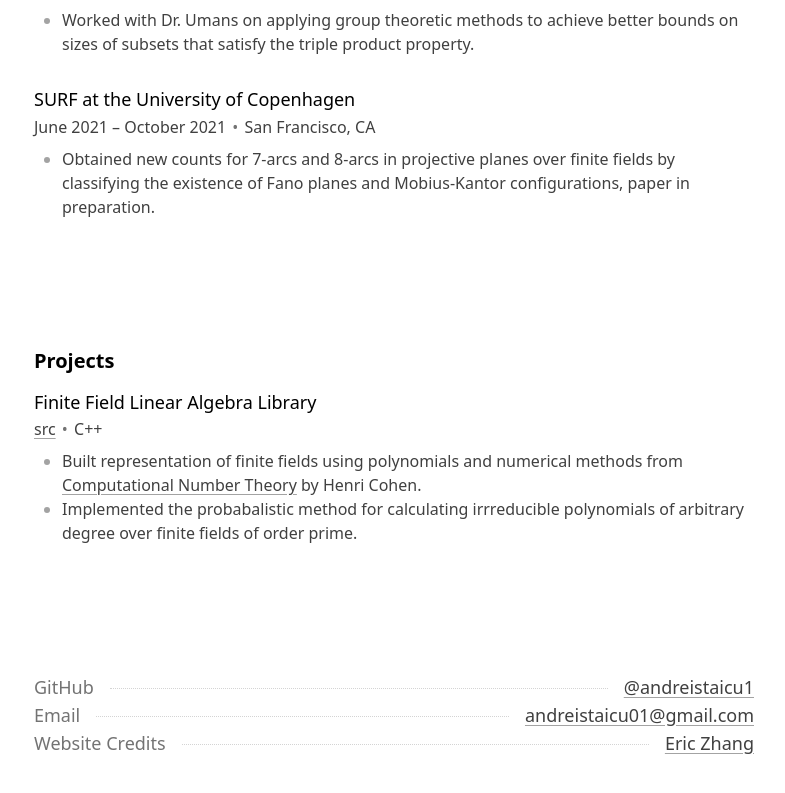
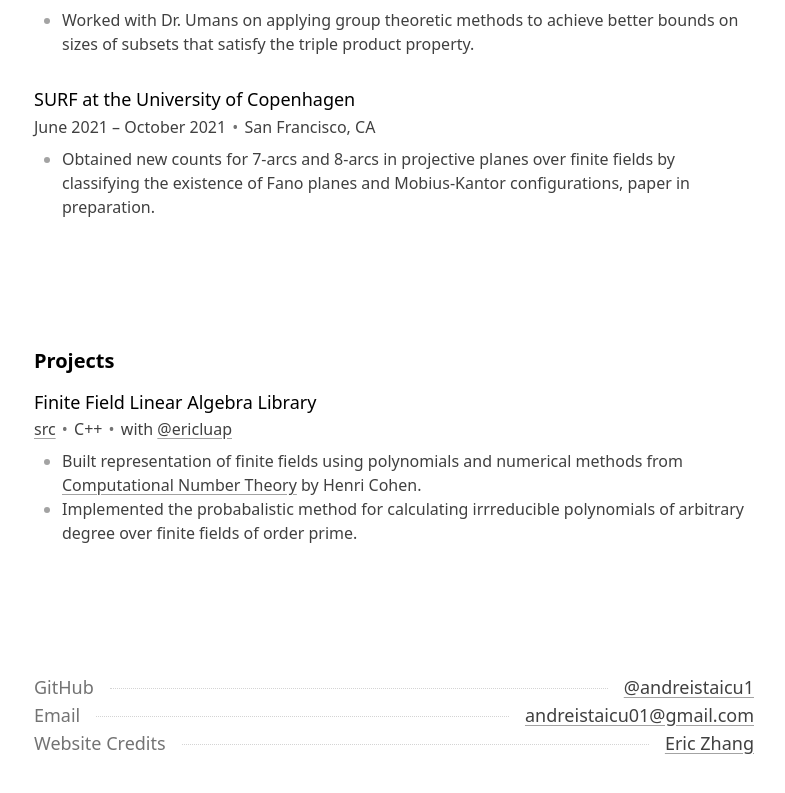
Before and after one commit to andreistaicu1/andreistaicu1.github.io, a SvelteKit app: page /resume in a window 1280 px wide. Shown: the part 1173-1966 px from the top of the page, without its empty margins (246-1031 px from the left). Built offline with nearby package versions, Linux system fonts and the light colour scheme.

Commit message:
added Eric as collaborator

```diff
--- a/src/routes/resume/+page.svelte
+++ b/src/routes/resume/+page.svelte
@@ -101,6 +101,8 @@
     <span class="whitespace-nowrap"><a class="link" href="https://github.com/andreistaicu1/FieldLinAlg.git">src</a></span>
     <span class="px-0.5 text-neutral-500">•</span>
     <span class="whitespace-nowrap">C++</span>
+    <span class="px-0.5 text-neutral-500">•</span>
+    <span class="whitespace-nowrap">with <a class="link" href="https://github.com/ericluap">@ericluap</a></span>
   </p>
     <ul>
       <li>
```
